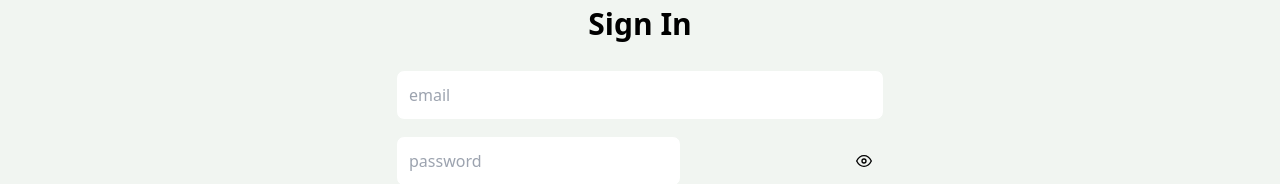
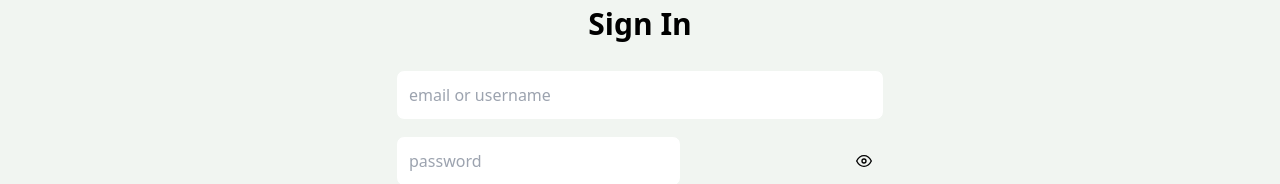
Before and after one commit to clintmadeit/City-Scape-Homes, a React (Vite) app in the folder client/: page /sign-in in a window 1280 px wide. Shown: the part 120-304 px from the top of the page. Built offline with nearby package versions, Linux system fonts and the light colour scheme; no server answers.

Commit message:
modified signin to include username as a substitute for email, set errors to null on page mount

```diff
--- a/client/src/pages/SignIn.jsx
+++ b/client/src/pages/SignIn.jsx
@@ -1,4 +1,4 @@
-import { useState } from "react";
+import { useEffect, useState } from "react";
 import { Link, useNavigate } from "react-router-dom";
 import { FiEye, FiEyeOff } from "react-icons/fi";
 import { useDispatch, useSelector } from "react-redux";
@@ -16,12 +16,23 @@ export default function SignIn() {
   const navigate = useNavigate();
   const dispatch = useDispatch();
 
+  useEffect(() => {
+    return () => {
+      dispatch(signInFailure(null));
+    };
+  }, []);
+
   const handleChange = (e) => {
     setFormData({ ...formData, [e.target.id]: e.target.value });
   };
 
   const handleSubmit = async (e) => {
     e.preventDefault();
+
+    if (!formData.identifier || !formData.password) {
+      dispatch(signInFailure("Please fill in all fields!"));
+      return;
+    }
     try {
       dispatch(signInStart());
       const res = await fetch("/api/auth/signin", {
@@ -54,10 +65,11 @@ export default function SignIn() {
       <form onSubmit={handleSubmit} className="flex flex-col gap-4">
         <input
           type="text"
-          placeholder="email"
+          placeholder="email or username"
           className="border p-3 rounded-lg focus:outline-none"
-          id="email"
+          id="identifier"
           onChange={handleChange}
+          required
         />
         <div className="relative">
           <input
@@ -66,6 +78,7 @@ export default function SignIn() {
             className="border p-3 rounded-lg focus:outline-none pr-10"
             id="password"
             onChange={handleChange}
+            required
           />
           <span
             className="absolute inset-y-0 right-0 flex items-center pr-3 cursor-pointer"
--- a/client/src/pages/SignUp.jsx
+++ b/client/src/pages/SignUp.jsx
@@ -1,5 +1,5 @@
 import { useState } from "react";
-import { Link /*useNavigate*/ } from "react-router-dom";
+import { Link, useNavigate } from "react-router-dom";
 import { FiEye, FiEyeOff } from "react-icons/fi";
 import OAuth from "../components/OAuth";
 
@@ -8,7 +8,7 @@ export default function SignUp() {
   const [error, setError] = useState(null);
   const [loading, setLoading] = useState(false);
   const [showPassword, setShowPassword] = useState(false);
-  //const navigate = useNavigate();
+  const navigate = useNavigate();
 
   const handleChange = (e) => {
     setFormData({ ...formData, [e.target.id]: e.target.value });
@@ -37,7 +37,7 @@ export default function SignUp() {
 
       alert("Confirmation link sent to your email! Please confirm to sign in.");
 
-      //navigate("/sign-in");
+      navigate("/sign-in");
     } catch (error) {
       setLoading(false);
       setError(error.message);
```
Also changed, not shown: 1 other file (tests, documents, lock files or other folders).
